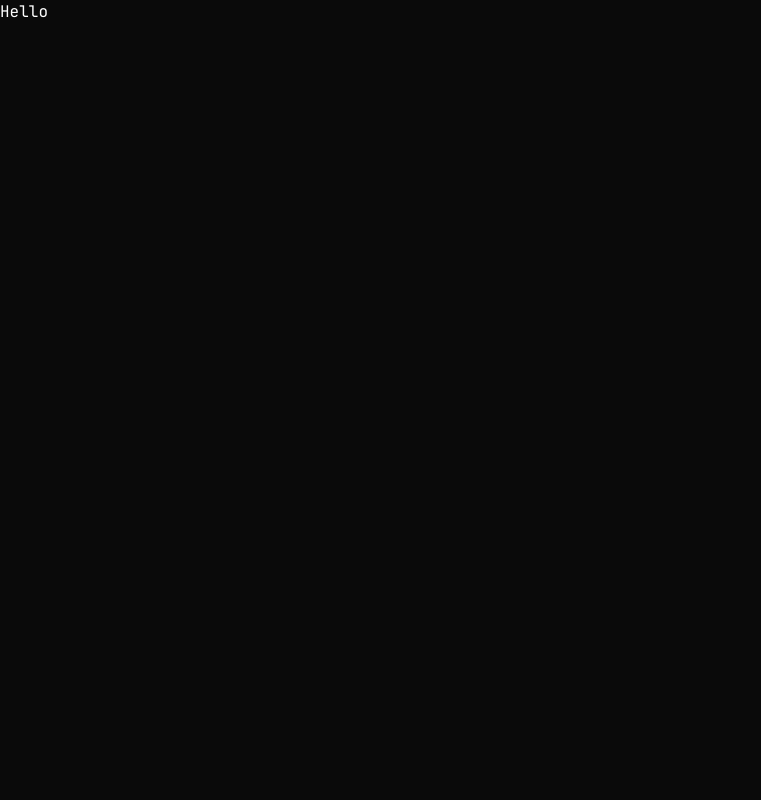
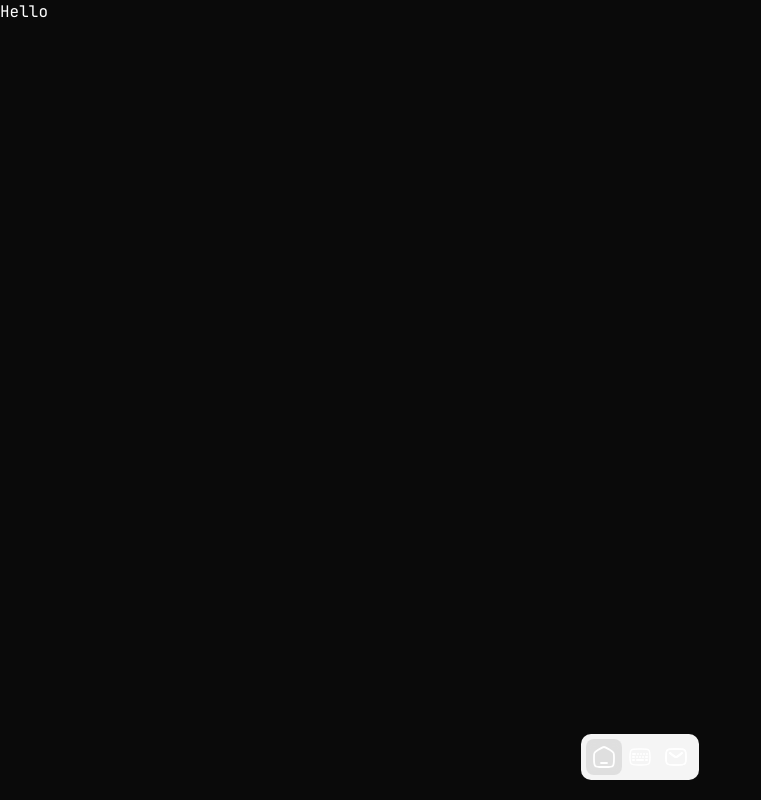
Before and after one commit to jaden416/stitch-customs, a Next.js app: page / in a window 1280 px wide. Shown: the whole page, without its empty margins (0-761 px from the left). Built offline with nearby package versions, Linux system fonts and the light colour scheme.

Commit message:
added nav (wip)

```diff
--- a/package.json
+++ b/package.json
@@ -14,6 +14,7 @@
     "@prismicio/next": "^2.0.0",
     "@prismicio/react": "^3.0.0",
     "@radix-ui/react-popover": "^1.1.6",
+    "@radix-ui/react-tabs": "^1.1.3",
     "@radix-ui/react-tooltip": "^1.1.8",
     "motion": "^12.4.2",
     "next": "15.1.7",
--- a/src/app/components/Icons.tsx
+++ b/src/app/components/Icons.tsx
@@ -1,3 +1,4 @@
+"use client";
 import { motion } from "motion/react";
 
 type LucideProps = {
@@ -8,171 +9,85 @@ export const Icons = {
   home: (props: LucideProps) => (
     <motion.svg
       {...props}
+      xmlns="http://www.w3.org/2000/svg"
       width="24"
       height="24"
       viewBox="0 0 24 24"
       fill="none"
-      xmlns="http://www.w3.org/2000/svg"
     >
       <path
-        d="M19.998 19.998V10.3992L11.999 4L4 10.3992V19.998H19.998Z"
-        stroke={props.color}
-        strokeWidth="1.5"
-        strokeLinejoin="round"
+        d="M2 12.2039C2 9.91549 2 8.77128 2.5192 7.82274C3.0384 6.87421 3.98695 6.28551 5.88403 5.10813L7.88403 3.86687C9.88939 2.62229 10.8921 2 12 2C13.1079 2 14.1106 2.62229 16.116 3.86687L18.116 5.10812C20.0131 6.28551 20.9616 6.87421 21.4808 7.82274C22 8.77128 22 9.91549 22 12.2039V13.725C22 17.6258 22 19.5763 20.8284 20.7881C19.6569 22 17.7712 22 14 22H10C6.22876 22 4.34315 22 3.17157 20.7881C2 19.5763 2 17.6258 2 13.725V12.2039Z"
+        stroke="#ffffff"
+        strokeWidth="1.8"
       />
       <path
-        d="M8.79883 19.9986V13.5986H15.1988V19.9986"
-        stroke={props.color}
-        strokeWidth="1.5"
-        strokeLinejoin="round"
+        d="M15 18H9"
+        stroke="#ffffff"
+        strokeWidth="1.8"
+        strokeLinecap="round"
       />
     </motion.svg>
   ),
   email: (props: LucideProps) => (
-    <motion.svg
+    <svg
       {...props}
+      xmlns="http://www.w3.org/2000/svg"
       width="24"
       height="24"
       viewBox="0 0 24 24"
       fill="none"
-      xmlns="http://www.w3.org/2000/svg"
     >
       <path
-        d="M5.6 6H18.4C19.28 6 20 6.675 20 7.5V16.5C20 17.325 19.28 18 18.4 18H5.6C4.72 18 4 17.325 4 16.5V7.5C4 6.675 4.72 6 5.6 6Z"
-        stroke={props.color}
+        d="M2 12C2 8.22876 2 6.34315 3.17157 5.17157C4.34315 4 6.22876 4 10 4H14C17.7712 4 19.6569 4 20.8284 5.17157C22 6.34315 22 8.22876 22 12C22 15.7712 22 17.6569 20.8284 18.8284C19.6569 20 17.7712 20 14 20H10C6.22876 20 4.34315 20 3.17157 18.8284C2 17.6569 2 15.7712 2 12Z"
+        stroke="#ffffff"
         strokeWidth="1.5"
-        strokeLinecap="round"
-        strokeLinejoin="round"
       />
       <path
-        d="M19.5556 7.55566L11.7778 13.0001L4 7.55566"
-        stroke={props.color}
+        d="M6 8L8.1589 9.79908C9.99553 11.3296 10.9139 12.0949 12 12.0949C13.0861 12.0949 14.0045 11.3296 15.8411 9.79908L18 8"
+        stroke="#ffffff"
+        strokeWidth="1.8"
+        strokeLinecap="round"
+      />
+      <path
+        d="M2 12C2 8.22876 2 6.34315 3.17157 5.17157C4.34315 4 6.22876 4 10 4H14C17.7712 4 19.6569 4 20.8284 5.17157C22 6.34315 22 8.22876 22 12C22 15.7712 22 17.6569 20.8284 18.8284C19.6569 20 17.7712 20 14 20H10C6.22876 20 4.34315 20 3.17157 18.8284C2 17.6569 2 15.7712 2 12Z"
+        stroke="#ffffff"
         strokeWidth="1.5"
+      />
+      <path
+        d="M6 8L8.1589 9.79908C9.99553 11.3296 10.9139 12.0949 12 12.0949C13.0861 12.0949 14.0045 11.3296 15.8411 9.79908L18 8"
+        stroke="#ffffff"
+        strokeWidth="1.8"
         strokeLinecap="round"
-        strokeLinejoin="round"
       />
-    </motion.svg>
+    </svg>
   ),
   keyboard: (props: LucideProps) => (
     <motion.svg
       {...props}
+      xmlns="http://www.w3.org/2000/svg"
       width="24"
       height="24"
       viewBox="0 0 24 24"
       fill="none"
-      xmlns="http://www.w3.org/2000/svg"
     >
       <path
-        d="M5.6 6H18.4C19.28 6 20 6.675 20 7.5V16.5C20 17.325 19.28 18 18.4 18H5.6C4.72 18 4 17.325 4 16.5V7.5C4 6.675 4.72 6 5.6 6Z"
-        stroke={props.color}
+        d="M2 12C2 8.22876 2 6.34315 3.17157 5.17157C4.34315 4 6.22876 4 10 4H14C17.7712 4 19.6569 4 20.8284 5.17157C22 6.34315 22 8.22876 22 12C22 15.7712 22 17.6569 20.8284 18.8284C19.6569 20 17.7712 20 14 20H10C6.22876 20 4.34315 20 3.17157 18.8284C2 17.6569 2 15.7712 2 12Z"
+        stroke="white"
         strokeWidth="1.5"
-        strokeLinecap="round"
-        strokeLinejoin="round"
       />
-      <rect
-        x="8.7998"
-        y="11.25"
-        width="1.6"
-        height="1.5"
-        rx="0.75"
-        fill={props.color}
-      />
-      <rect
-        x="9.59863"
-        y="9"
-        width="1.6"
-        height="1.5"
-        rx="0.75"
-        fill={props.color}
-      />
-      <rect
-        x="12"
-        y="9"
-        width="1.6"
-        height="1.5"
-        rx="0.75"
-        fill={props.color}
-      />
-      <rect
-        x="14.3994"
-        y="9"
-        width="1.6"
-        height="1.5"
-        rx="0.75"
-        fill={props.color}
-      />
-      <rect
-        x="16.7998"
-        y="9"
-        width="1.6"
-        height="1.5"
-        rx="0.75"
-        fill={props.color}
-      />
-      <rect
-        x="11.2002"
-        y="11.25"
-        width="1.6"
-        height="1.5"
-        rx="0.75"
-        fill={props.color}
-      />
-      <rect
-        x="13.5986"
-        y="11.25"
-        width="1.6"
-        height="1.5"
-        rx="0.75"
-        fill={props.color}
-      />
-      <rect
-        x="16"
-        y="11.25"
-        width="2.4"
-        height="1.5"
-        rx="0.75"
-        fill={props.color}
-      />
-      <rect
-        x="8.7998"
-        y="13.5"
-        width="6.4"
-        height="1.5"
-        rx="0.75"
-        fill={props.color}
-      />
-      <rect
-        x="5.60059"
-        y="13.5"
-        width="2.4"
-        height="1.5"
-        rx="0.75"
-        fill={props.color}
-      />
-      <rect
-        x="5.60059"
-        y="11.25"
-        width="2.4"
-        height="1.5"
-        rx="0.75"
-        fill={props.color}
-      />
-      <rect
-        x="5.60059"
-        y="9"
-        width="3.2"
-        height="1.5"
-        rx="0.75"
-        fill={props.color}
-      />
-      <rect
-        x="16"
-        y="13.5"
-        width="2.4"
-        height="1.5"
-        rx="0.75"
-        fill={props.color}
-      />
+      <rect x="8" y="11" width="2" height="2" rx="1" fill="white" />
+      <rect x="9" y="8" width="2" height="2" rx="1" fill="white" />
+      <rect x="12" y="8" width="2" height="2" rx="1" fill="white" />
+      <rect x="15" y="8" width="2" height="2" rx="1" fill="white" />
+      <rect x="18" y="8" width="2" height="2" rx="1" fill="white" />
+      <rect x="11" y="11" width="2" height="2" rx="1" fill="white" />
+      <rect x="14" y="11" width="2" height="2" rx="1" fill="white" />
+      <rect x="17" y="11" width="3" height="2" rx="1" fill="white" />
+      <rect x="8" y="14" width="8" height="2" rx="1" fill="white" />
+      <rect x="4" y="14" width="3" height="2" rx="1" fill="white" />
+      <rect x="4" y="11" width="3" height="2" rx="1" fill="white" />
+      <rect x="4" y="8" width="4" height="2" rx="1" fill="white" />
+      <rect x="17" y="14" width="3" height="2" rx="1" fill="white" />
     </motion.svg>
   ),
 };
--- /dev/null
+++ b/src/app/components/tabs/animated-tabs.tsx
@@ -0,0 +1,113 @@
+"use client";
+
+import { createContext, forwardRef, useContext } from "react";
+import * as TabsPrimitive from "@radix-ui/react-tabs";
+import { motion, MotionConfig } from "framer-motion";
+
+const transition = {
+  type: "spring",
+  stiffness: 170,
+  damping: 24,
+  mass: 1.2,
+};
+
+type TabsContextType = {
+  value: string;
+};
+
+const TabsContext = createContext<TabsContextType | undefined>(undefined);
+
+type TabsProviderProps = {
+  children: React.ReactNode;
+  value: string;
+};
+
+function TabsProvider({ children, value }: TabsProviderProps) {
+  return (
+    <TabsContext.Provider value={{ value }}>{children}</TabsContext.Provider>
+  );
+}
+
+function useTabs() {
+  const context = useContext(TabsContext);
+  if (!context) {
+    throw new Error("useTabs must be used within a TabsProvider");
+  }
+  return context;
+}
+
+interface TabsProps {
+  value: string;
+  onValueChange: (value: string) => void;
+  children: React.ReactNode;
+}
+
+function Tabs({ value, onValueChange, children }: TabsProps) {
+  return (
+    <MotionConfig transition={transition}>
+      <TabsProvider value={value}>
+        <TabsPrimitive.Root
+          value={value}
+          onValueChange={onValueChange}
+          className="relative"
+        >
+          {children}
+        </TabsPrimitive.Root>
+      </TabsProvider>
+    </MotionConfig>
+  );
+}
+
+const TabsList = forwardRef<
+  React.ElementRef<typeof TabsPrimitive.List>,
+  React.ComponentPropsWithoutRef<typeof TabsPrimitive.List>
+>(({ ...props }, ref) => (
+  <TabsPrimitive.List
+    ref={ref}
+    className="inline-flex w-full items-center justify-start overflow-hidden rounded-2xl bg-neutral-100 p-2 dark:bg-neutral-800"
+    {...props}
+  />
+));
+TabsList.displayName = TabsPrimitive.List.displayName;
+
+const TabsTrigger = forwardRef<
+  React.ElementRef<typeof TabsPrimitive.Trigger>,
+  React.ComponentPropsWithoutRef<typeof TabsPrimitive.Trigger>
+>(({ children, ...props }, ref) => {
+  const { value } = useTabs();
+  const isActive = value === props.value;
+
+  return (
+    <div className="relative">
+      {isActive && (
+        <motion.div
+          layoutId="active-tab-bg"
+          style={{ borderRadius: 8 }}
+          className="absolute inset-0 rounded-lg bg-[#a1a1a142] backdrop-blur-sm"
+        />
+      )}
+      <TabsPrimitive.Trigger
+        ref={ref}
+        className="z-100 relative flex h-[3.6rem] w-[3.6rem] cursor-pointer items-center justify-center"
+        {...props}
+      >
+        {children}
+      </TabsPrimitive.Trigger>
+    </div>
+  );
+});
+TabsTrigger.displayName = TabsPrimitive.Trigger.displayName;
+
+const TabsContent = forwardRef<
+  React.ElementRef<typeof TabsPrimitive.Content>,
+  React.ComponentPropsWithoutRef<typeof TabsPrimitive.Content>
+>(({ ...props }, ref) => (
+  <TabsPrimitive.Content
+    ref={ref}
+    className="focus-visible:ring-ring relative mt-2 rounded-xl border border-muted ring-offset-background focus-visible:outline-none focus-visible:ring-2 focus-visible:ring-offset-2"
+    {...props}
+  />
+));
+TabsContent.displayName = TabsPrimitive.Content.displayName;
+
+export { Tabs, TabsList, TabsTrigger, TabsContent };
--- /dev/null
+++ b/src/app/components/tabs/tabs.tsx
@@ -0,0 +1,47 @@
+"use client";
+
+import { useState } from "react";
+import { Tabs, TabsList, TabsTrigger } from "./animated-tabs";
+import { Icons } from "../Icons";
+export function AnimatedTabs() {
+  const [value, setValue] = useState(tabs[0].value);
+
+  return (
+    <nav className="fixed bottom-0 left-1/2 z-50 flex w-full -translate-x-1/2 justify-center pb-[2rem]">
+      <Tabs value={value} onValueChange={setValue}>
+        <TabsList>
+          {tabs.map((tab, index) => (
+            <TabsTrigger key={index} value={tab.value}>
+              {tab.children}
+            </TabsTrigger>
+          ))}
+        </TabsList>
+        {/* <TabsContent /> */}
+      </Tabs>
+    </nav>
+  );
+}
+
+const tabs = [
+  {
+    label: "Frodo Baggins",
+    children: (
+      <Icons.home className="z-50 h-[2.4rem] w-[2.4rem]" color="white" />
+    ),
+    value: "frodo",
+  },
+  {
+    label: "Sam Gamgee",
+    children: (
+      <Icons.keyboard className="z-50 h-[2.4rem] w-[2.4rem]" color="white" />
+    ),
+    value: "sam",
+  },
+  {
+    label: "Merry",
+    children: (
+      <Icons.email className="z-50 h-[2.4rem] w-[2.4rem]" color="white" />
+    ),
+    value: "merry",
+  },
+];
--- a/src/app/layout.tsx
+++ b/src/app/layout.tsx
@@ -1,6 +1,8 @@
 import type { Metadata } from "next";
 import { JetBrains_Mono } from "next/font/google";
 import "./globals.css";
+
+import { AnimatedTabs } from "./components/tabs/tabs";
 
 const jetBrains = JetBrains_Mono({
   variable: "--font-jetbrains-mono",
@@ -21,6 +23,7 @@ export default function RootLayout({
     <html lang="en">
       <body className={`${jetBrains.variable} font-mono antialiased`}>
         {children}
+        <AnimatedTabs />
       </body>
     </html>
   );
```
Also changed, not shown: 1 other file (tests, documents, lock files or other folders).
